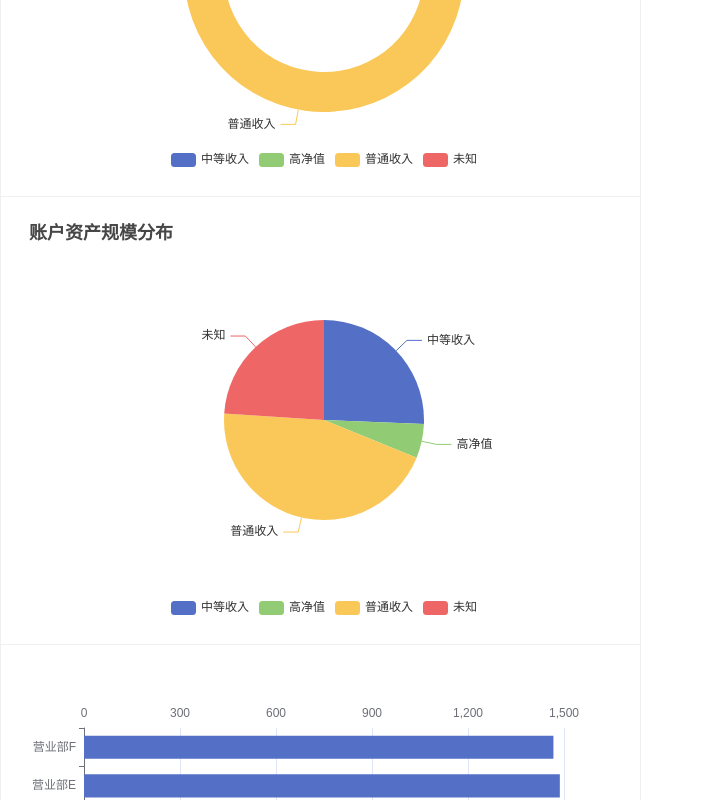
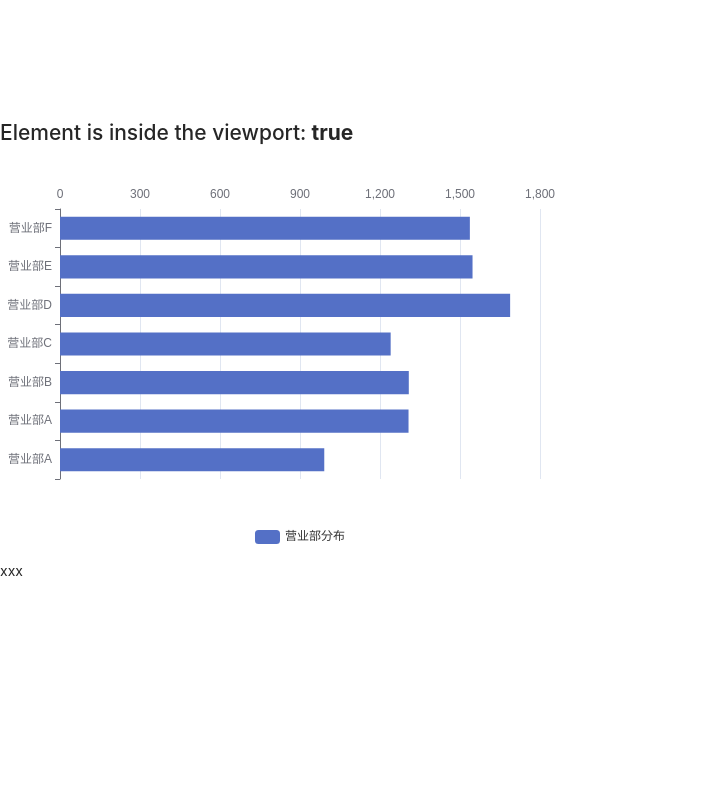
Before and after one commit to andluo90/vite-antd-demo, a React (Vite) app: page / in a window 1280 px wide. Shown: the part 700-1500 px from the top of the page, without its empty margins (0-703 px from the left). Built offline with nearby package versions, Linux system fonts and the light colour scheme.

Commit message:
懒加载方式变更

```diff
--- a/package.json
+++ b/package.json
@@ -15,6 +15,7 @@
     "prop-types": "^15.8.1",
     "react": "^18.0.0",
     "react-dom": "^18.0.0",
+    "react-intersection-observer": "^9.1.0",
     "react-lazyload": "^3.2.0"
   },
   "devDependencies": {
--- a/src/App.tsx
+++ b/src/App.tsx
@@ -4,7 +4,7 @@ import ReactECharts from 'echarts-for-react';
 import LazyLoad from 'react-lazyload';
 import PropTypes from 'prop-types';
 import {Button, Card} from 'antd'
-
+import { useInView } from "react-intersection-observer";
 const gridStyle = {
   width: '50%',
   textAlign: 'center',
@@ -194,7 +194,7 @@ const CustChart = (props) => {
       }
 
       charts.hideLoading();
-    }, 500);
+    }, 3000);
   };
   const onChartReady = (echarts) => {
     console.log('onChartReady....');
@@ -262,13 +262,47 @@ const renderCharts = () => [...new Array(10).keys()].map((i) => (
 
 ));
 
+
+
+const ScrollView = (props) => {
+  const { ref, inView } = useInView({
+    threshold: 0
+
+  });
+  const [ifShow,setIfShow] = useState(false)
+  useEffect(()=>{
+    if(inView){
+      console.log('获取数据...');
+      if(ifShow === false){
+        console.log('显示报表...');
+        setIfShow(true)
+      }
+    }
+
+  },[inView])
+  return (
+    <div ref={ref}>
+      <h2>
+        Element is inside the viewport: <strong>{inView.toString()}</strong>
+        {ifShow && props.children}
+      </h2>
+    </div>
+  )
+
+}
+
 /**
  * 模拟生成40张图表，异步加载数据+懒加载 demo
  * @returns
  */
-const Page = () => (
+ const Page = () => (
   <div id="chartPage">
-        {renderCharts()}
+        {/* {renderCharts()} */}
+        <div style={{height:'102vh'}}>uuu</div>
+        <ScrollView>
+          <CustChart option={ybarOption} type="bar" />
+        </ScrollView>
+        <div style={{height:'400px'}}>xxx</div>
   </div>
 );
 
```
Also changed, not shown: 1 other file (tests, documents, lock files or other folders).
